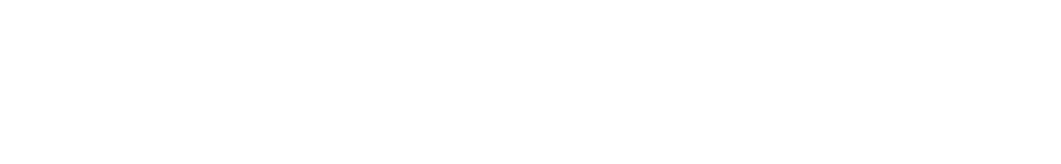
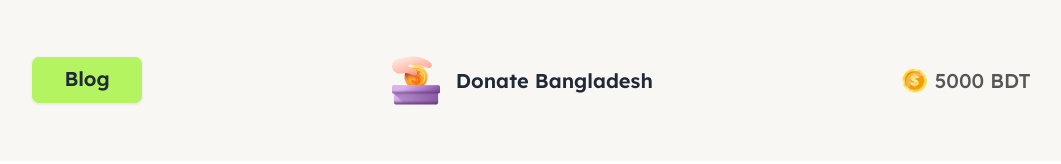
Before and after one commit to NureAlam68/assignment-5, a plain HTML site: page index.html in a window 1280 px wide. Shown: the whole page, without its empty margins (109-1170 px from the left). Drawn offline with nearby package versions, Linux system fonts and the light colour scheme.

Commit message:
added navbar

```diff
--- a/index.html
+++ b/index.html
@@ -29,7 +29,28 @@
 </head>
 
 <body class="font-lexend max-w-[1440px] container mx-auto">
-    <nav></nav>
+    <section>
+        <nav class="p-4 pt-6 lg:py-14 bg-color-two flex justify-around">
+            <div>
+                <button class="btn bg-color-one lg:px-8 pb-3 pt-2 rounded-[8px] lg:text-xl font-semibold">
+                    Blog
+                </button>
+            </div>
+            <div class="flex items-center lg:gap-4">
+                <img class="w-[30px] lg:w-[48px]" src="assets/logo.png" alt="">
+                <h3 class="text-sm lg:text-xl font-semibold">Donate Bangladesh</h3>
+            </div>
+            <div class="flex items-center gap-2">
+                <img class="h-[25px] w-[25px]" src="assets/coin.png" alt="">
+                <p>
+                    <span class="text-sm lg:text-xl font-medium text-[#111111B3]">
+                        5000
+                    </span>
+                    <span class="text-sm lg:text-xl font-medium text-[#111111B3]">BDT</span>
+                </p>
+            </div>
+        </nav>
+    </section>
 </body>
 
 </html>
```
